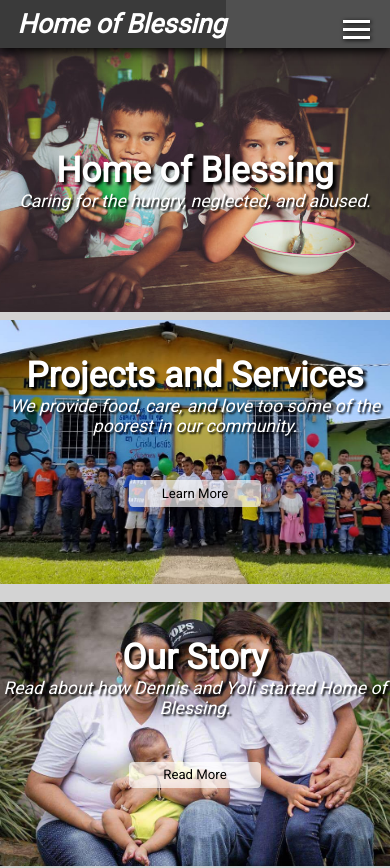
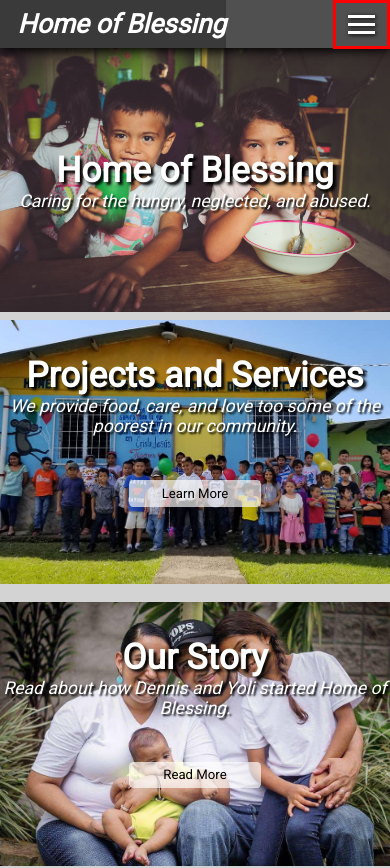
Before and after one commit to bwyoder/Home_of_, a plain HTML site: page index.html in a window 390 px wide. Shown: the top 868 px of the page. Drawn offline with Linux system fonts and the light colour scheme.

Commit message:
slightly restyle hamburger

```diff
--- a/styles.css
+++ b/styles.css
@@ -143,12 +143,13 @@ small {
         flex-direction: column;
         justify-content: center;
         align-items: center;
-        padding: 2rem;
+        padding: 1.2rem;
         cursor: pointer;
         z-index: 3;
         position: fixed;
         top: 0;
         right: 0;
+        border: 3px solid red;
     }
     .line {
         width: 3rem;
@@ -199,6 +200,9 @@ small {
     .nav-link {
         padding: 1rem;
     }
+    .hamburger {
+        padding: 1.1rem;
+    }
 }
 
 @media (max-height: 650px) {
```
